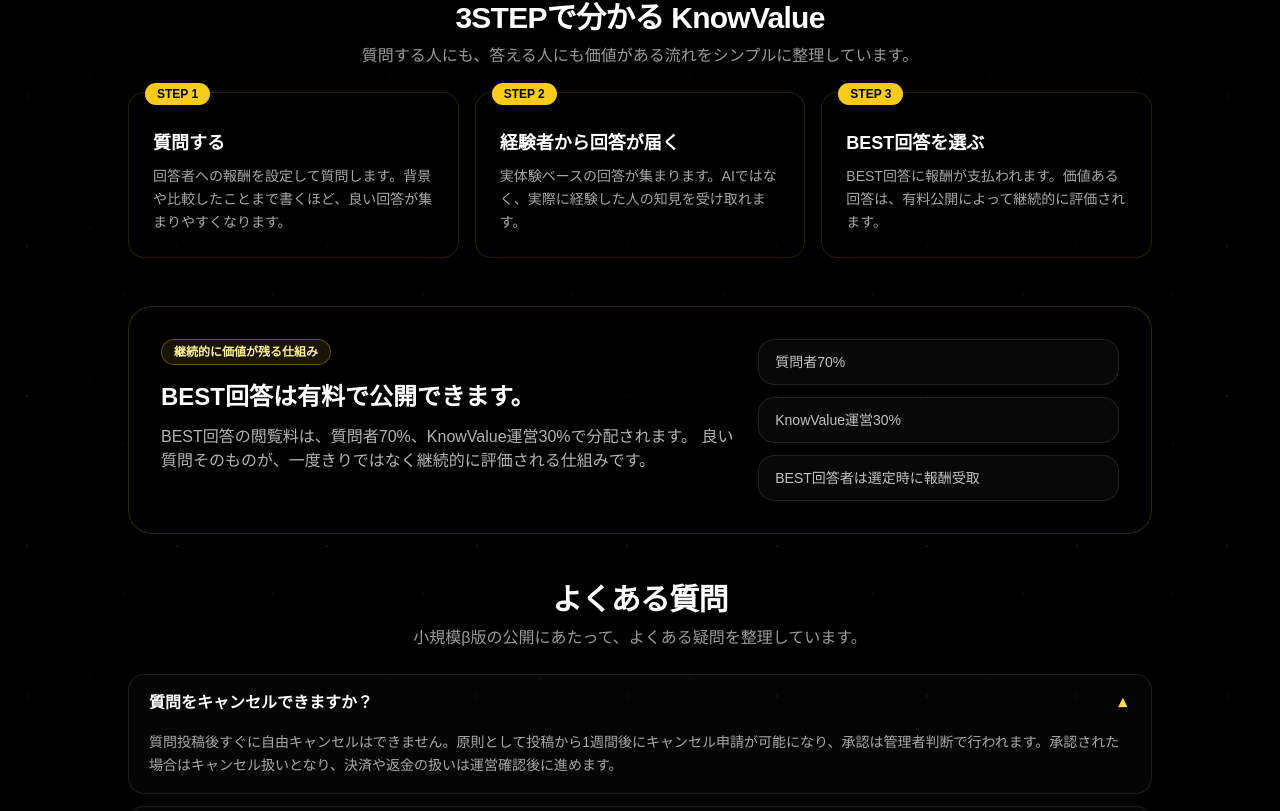
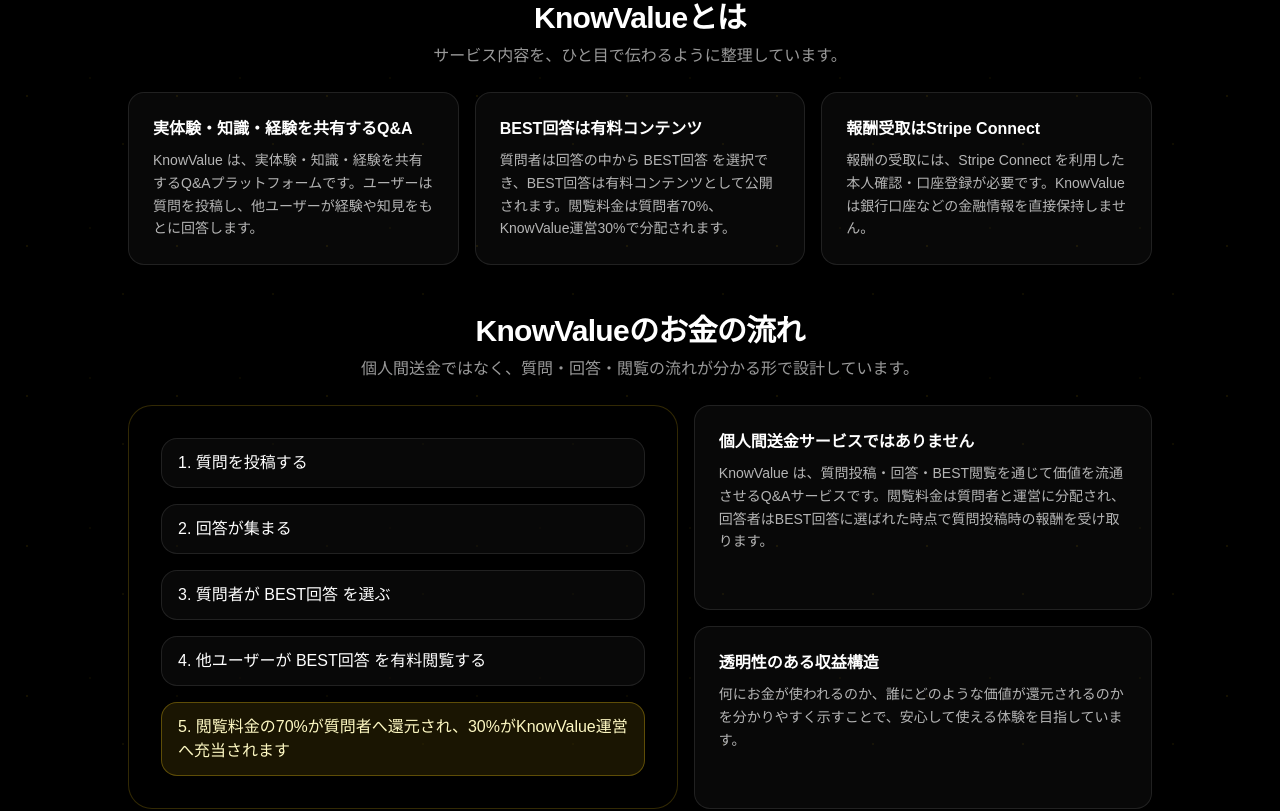
Before and after one commit to Kyuya0707/mitt-dev, a Next.js app: page / in a window 1280 px wide. Shown: the part 1149-1960 px from the top of the page. Built offline with nearby package versions, Linux system fonts and the light colour scheme; no server answers.

Commit message:
docs: clarify KnowValue service and compliance details

```diff
--- a/app/(welcome)/page.tsx
+++ b/app/(welcome)/page.tsx
@@ -175,6 +175,21 @@
       >
         <div className="pb-4 text-sm text-white/65 leading-relaxed">{a}</div>
       </motion.div>
+    </div>
+  );
+}
+
+function InfoCard({
+  title,
+  desc,
+}: {
+  title: string;
+  desc: string;
+}) {
+  return (
+    <div className="rounded-2xl border border-white/10 bg-white/[0.03] p-5 sm:p-6">
+      <div className="text-base font-bold text-white">{title}</div>
+      <p className="mt-2 text-sm leading-relaxed text-white/70">{desc}</p>
     </div>
   );
 }
@@ -509,6 +524,76 @@
 
             <div className="mt-12">
               <SectionTitle
+                title="KnowValueとは"
+                subtitle="サービス内容を、ひと目で伝わるように整理しています。"
+              />
+
+              <div className="grid gap-4 sm:grid-cols-2 xl:grid-cols-3">
+                <InfoCard
+                  title="実体験・知識・経験を共有するQ&A"
+                  desc="KnowValue は、実体験・知識・経験を共有するQ&Aプラットフォームです。ユーザーは質問を投稿し、他ユーザーが経験や知見をもとに回答します。"
+                />
+                <InfoCard
+                  title="BEST回答は有料コンテンツ"
+                  desc="質問者は回答の中から BEST回答 を選択でき、BEST回答は有料コンテンツとして公開されます。閲覧料金は質問者70%、KnowValue運営30%で分配されます。"
+                />
+                <InfoCard
+                  title="報酬受取はStripe Connect"
+                  desc="報酬の受取には、Stripe Connect を利用した本人確認・口座登録が必要です。KnowValue は銀行口座などの金融情報を直接保持しません。"
+                />
+              </div>
+            </div>
+
+            <div className="mt-12">
+              <SectionTitle
+                title="KnowValueのお金の流れ"
+                subtitle="個人間送金ではなく、質問・回答・閲覧の流れが分かる形で設計しています。"
+              />
+
+              <div className="grid gap-4 lg:grid-cols-[1.2fr_1fr]">
+                <div className="rounded-3xl border border-yellow-400/20 bg-black/45 p-6 sm:p-8">
+                  <div className="grid gap-4">
+                    <div className="rounded-2xl border border-white/10 bg-white/[0.03] px-4 py-3">
+                      1. 質問を投稿する
+                    </div>
+                    <div className="rounded-2xl border border-white/10 bg-white/[0.03] px-4 py-3">
+                      2. 回答が集まる
+                    </div>
+                    <div className="rounded-2xl border border-white/10 bg-white/[0.03] px-4 py-3">
+                      3. 質問者が BEST回答 を選ぶ
+                    </div>
+                    <div className="rounded-2xl border border-white/10 bg-white/[0.03] px-4 py-3">
+                      4. 他ユーザーが BEST回答 を有料閲覧する
+                    </div>
+                    <div className="rounded-2xl border border-yellow-400/30 bg-yellow-400/10 px-4 py-3 text-yellow-100">
+                      5. 閲覧料金の70%が質問者へ還元され、30%がKnowValue運営へ充当されます
+                    </div>
+                  </div>
+                </div>
+
+                <div className="grid gap-4">
+                  <div className="rounded-2xl border border-white/10 bg-white/[0.03] p-5 sm:p-6">
+                    <div className="text-base font-bold text-white">
+                      個人間送金サービスではありません
+                    </div>
+                    <p className="mt-2 text-sm leading-relaxed text-white/70">
+                      KnowValue は、質問投稿・回答・BEST閲覧を通じて価値を流通させるQ&Aサービスです。閲覧料金は質問者と運営に分配され、回答者はBEST回答に選ばれた時点で質問投稿時の報酬を受け取ります。
+                    </p>
+                  </div>
+                  <div className="rounded-2xl border border-white/10 bg-white/[0.03] p-5 sm:p-6">
+                    <div className="text-base font-bold text-white">
+                      透明性のある収益構造
+                    </div>
+                    <p className="mt-2 text-sm leading-relaxed text-white/70">
+                      何にお金が使われるのか、誰にどのような価値が還元されるのかを分かりやすく示すことで、安心して使える体験を目指しています。
+                    </p>
+                  </div>
+                </div>
+              </div>
+            </div>
+
+            <div className="mt-12">
+              <SectionTitle
                 title="3STEPで分かる KnowValue"
                 subtitle="質問する人にも、答える人にも価値がある流れをシンプルに整理しています。"
               />
--- a/app/legal/page.tsx
+++ b/app/legal/page.tsx
@@ -24,6 +24,13 @@
       <div className="rounded border border-gray-200 bg-white px-5">
         <Row label="事業者名">川田 葉月</Row>
         <Row label="サービス名">Know Value</Row>
+        <Row label="サービス内容">
+          実体験・知識・経験を共有するQ&Aプラットフォーム
+          <br />
+          質問者が報酬を設定して質問を投稿し、他ユーザーが回答します。
+          <br />
+          質問者はBEST回答を選択でき、BEST回答は有料コンテンツとして閲覧提供されます。
+        </Row>
         <Row label="運営責任者">川田 葉月</Row>
         <Row label="所在地">
           神奈川県川崎市多摩区宿河原4丁目
@@ -55,7 +62,27 @@
         </Row>
         <Row label="支払時期">購入手続き完了時に直ちに決済されます。</Row>
         <Row label="サービス提供時期">
-          決済完了後、対象機能を利用できます。
+          決済完了後、対象コンテンツをすぐに閲覧できます。
+        </Row>
+        <Row label="返品・キャンセル">
+          閲覧開始後のデジタルコンテンツは原則として返品不可です。
+          <br />
+          質問投稿のキャンセルは原則として投稿から1週間後に申請可能で、管理者承認制です。
+        </Row>
+        <Row label="BEST閲覧料">
+          BEST回答を閲覧するための料金です。
+          <br />
+          BEST閲覧料は質問者70%、KnowValue運営30%で分配され、回答者への追加分配はありません。
+          <br />
+          すでに購入済みのユーザーに追加請求は発生しません。
+        </Row>
+        <Row label="不適切投稿">
+          規約違反投稿は削除・非公開化・アカウント制限の対象となる場合があります。
+          <br />
+          通報機能により、管理者が内容を確認します。
+        </Row>
+        <Row label="β版について">
+          β版として運用中のため、機能、表示、条件、手数料などが予告なく変更される場合があります。
         </Row>
         <Row label="キャンセル・返金">
           返金ポリシーに従います。
--- a/app/terms/page.tsx
+++ b/app/terms/page.tsx
@@ -23,10 +23,16 @@
     >
       <Section title="1. サービスの概要">
         <p>
-          Know Value は、ユーザーが報酬を設定して質問を投稿し、他のユーザーが実体験や知識に基づいて回答する報酬付きQ&Aプラットフォームです。
+          Know Value は、実体験・知識・経験を共有するQ&Aプラットフォームです。ユーザーが報酬を設定して質問を投稿し、他のユーザーが実体験や知見に基づいて回答します。
         </p>
         <p>
           当サービスは広告収益型ではなく、人の経験や知見の流通を目的としています。AIによる機械的な回答ではなく、人の経験に基づく回答を重視します。
+        </p>
+        <p>
+          質問者は回答の中から BEST 回答を選択でき、BEST 回答は購入者のみが閲覧できる有料コンテンツとして公開されます。
+        </p>
+        <p>
+          BEST回答の閲覧料金は、質問者70%、当サービス30%で分配されます。報酬の受取にはStripe Connectを利用した本人確認・口座登録が必要です。
         </p>
         <p>
           当サービスは、回答内容の正確性、完全性、有用性を保証するものではありません。
@@ -47,7 +53,7 @@
           質問者が設定する報酬額は、回答者への基準報酬額を意味します。実際の決済時には、当サービス所定のプラットフォーム手数料を加算した金額をお支払いいただきます。
         </p>
         <p>
-          回答期限は質問投稿から1週間です。1週間回答がない場合、質問者は任意でキャンセル申請またはキャンセル操作を行うことができます。
+          回答期限は質問投稿から1週間です。1週間経過後にキャンセル申請が可能になり、承認は管理者判断で行われます。
         </p>
       </Section>
 
@@ -61,14 +67,20 @@
         <p>
           BEST 回答が選定されると、質問は原則としてクローズされ、所定の報酬処理が進行します。
         </p>
+        <p>
+          BEST回答は、質問者が最も参考になった回答として選ぶものであり、選定責任は質問者にあります。
+        </p>
       </Section>
 
       <Section title="6. BEST回答の有料閲覧">
         <p>
-          BEST回答は、質問者を除くユーザーに対して有料閲覧の対象となる場合があります。
+          BEST回答は、質問者以外のユーザーに対して有料閲覧の対象となります。
         </p>
         <p>
           購入が完了したユーザーは、当社所定の条件に従い、当該BEST回答を継続的に閲覧できます。
+        </p>
+        <p>
+          既に購入済みのユーザーに対して、閲覧価格の変更後に追加請求が行われることはありません。
         </p>
       </Section>
 
@@ -81,7 +93,7 @@
           質問報酬は、原則として回答者90%、当サービス10%の割合で分配されます。
         </p>
         <p>
-          BEST回答閲覧料には、質問者への還元および当サービスのプラットフォーム手数料が含まれており、原則として質問者70%、当サービス30%の割合で分配されます。
+          BEST回答閲覧料は、原則として質問者70%、当サービス30%の割合で分配されます。回答者へのBEST閲覧料分配は行いません。
         </p>
         <p>
           手数料率や分配比率は、法令、運営方針、サービス変更その他の事情により変更される場合があります。
@@ -99,6 +111,9 @@
           <li>他者の権利を侵害する行為</li>
           <li>なりすまし</li>
           <li>不正決済、チャージバック目的の利用</li>
+          <li>投資勧誘、情報商材販売、詐欺行為</li>
+          <li>個人情報売買、現金化目的の利用</li>
+          <li>アダルトコンテンツの投稿</li>
           <li>サービス外への不適切な誘導</li>
           <li>迷惑行為</li>
           <li>AIによる大量・機械的な回答投稿</li>
@@ -115,6 +130,9 @@
         <p>
           当サービスは、規約違反の疑いがある投稿や行為について、削除、非公開化、警告、利用停止等の措置を行うことがあります。
         </p>
+        <p>
+          通報機能を用いて違反投稿を報告できます。管理者が内容を確認し、必要に応じて対応します。
+        </p>
       </Section>
 
       <Section title="11. 返金・キャンセル">
@@ -125,27 +143,45 @@
           </a>
           に定めます。
         </p>
+        <p>
+          質問投稿後すぐに自由キャンセルはできず、原則として投稿から1週間後にキャンセル申請が可能です。承認は管理者判断で行われます。
+        </p>
       </Section>
 
-      <Section title="12. 免責事項">
+      <Section title="12. デジタルコンテンツと提供時期">
+        <p>
+          BEST回答の閲覧はデジタルコンテンツの提供に該当し、購入後は決済完了次第、対象コンテンツを閲覧できます。
+        </p>
+        <p>
+          閲覧開始後は、原則として返品・返金の対象外となります。
+        </p>
+      </Section>
+
+      <Section title="13. β版について">
+        <p>
+          当サービスはβ版として運用しており、機能、表示、手数料、利用条件などが予告なく変更される場合があります。
+        </p>
+      </Section>
+
+      <Section title="14. 免責事項">
         <p>
           当サービスは、投稿内容の正確性、完全性、有用性を保証するものではありません。ユーザーは自己の責任で当サービスを利用するものとします。
         </p>
       </Section>
 
-      <Section title="13. サービス変更・停止">
+      <Section title="15. サービス変更・停止">
         <p>
           当サービスは、必要に応じて、サービス内容の変更、停止、終了を行うことがあります。
         </p>
       </Section>
 
-      <Section title="14. 規約変更">
+      <Section title="16. 規約変更">
         <p>
           当サービスは、必要に応じて本規約を変更することがあります。変更後の規約は、当サービス上に表示した時点または別途定める時点から効力を生じます。
         </p>
       </Section>
 
-      <Section title="15. 準拠法・管轄">
+      <Section title="17. 準拠法・管轄">
         <p>
           本規約は日本法に準拠し、本サービスに関して紛争が生じた場合は、東京地方裁判所を第一審の専属的合意管轄裁判所とします。
         </p>
--- /dev/null
+++ b/app/tokushoho/page.tsx
@@ -0,0 +1 @@
+export { default } from "../legal/page";
```
